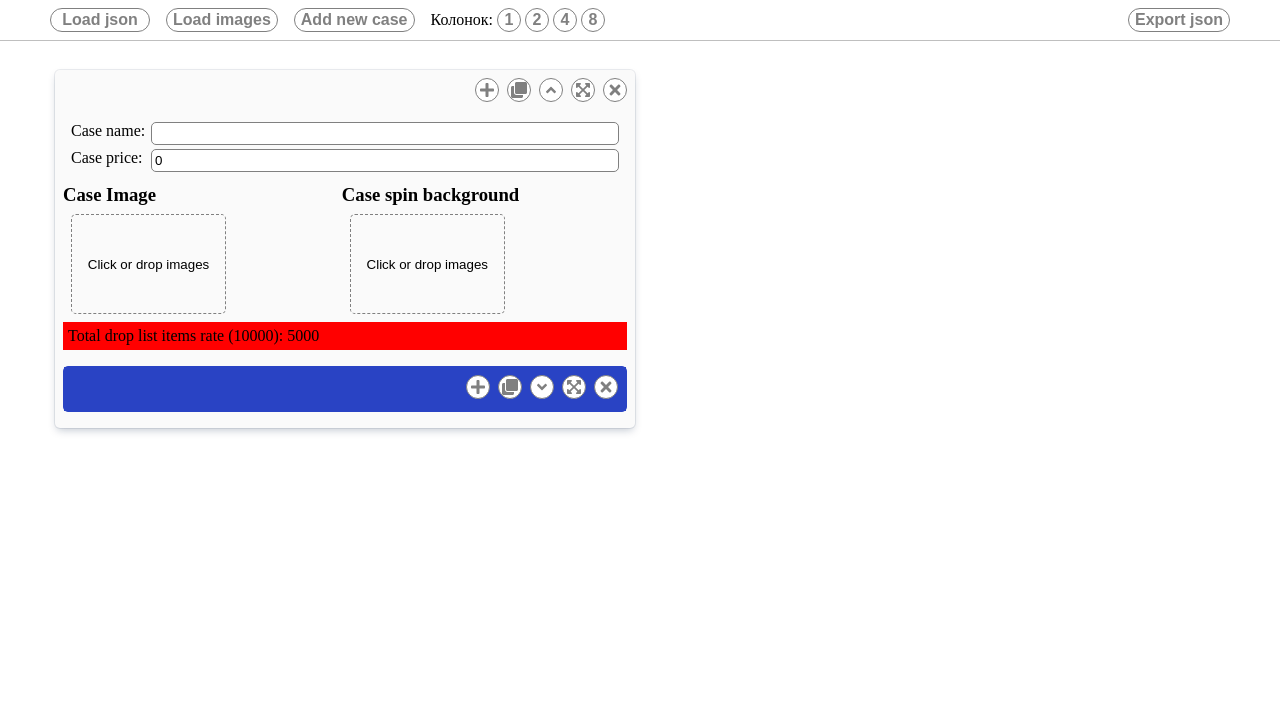
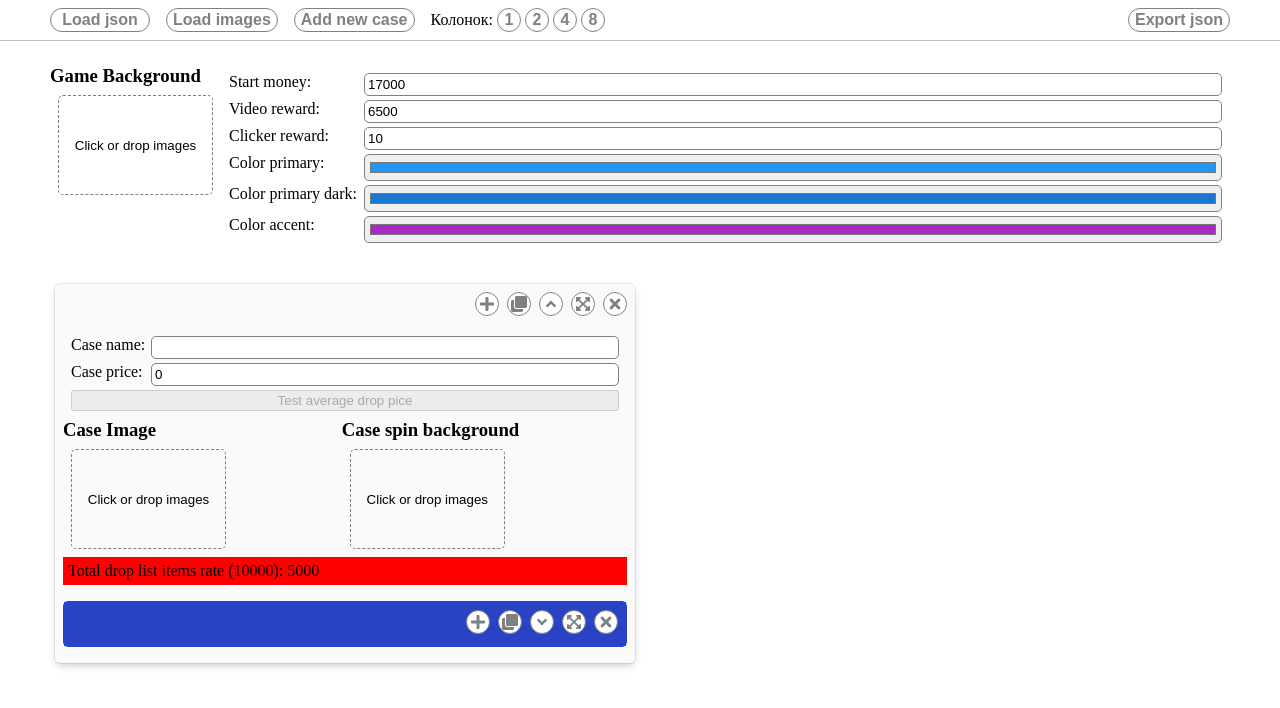
Before and after one commit to jinonensk/csc-front, a Vue app: page / in a window 1280 px wide. Shown: the top 708 px of the page. Built offline with nearby package versions, Linux system fonts and the light colour scheme.

Commit message:
add test average price

```diff
--- a/src/App.vue
+++ b/src/App.vue
@@ -1,44 +1,64 @@
 <template>
-  <header class="app__header">
-    <UiButton class="app__header-button" @click="handleLoadJsonClick">Load json</UiButton>
-    <UiButton class="app__header-button" @click="handleLoadImagesClick">Load images</UiButton>
-    <UiButton class="app__header-button" @click="handleAddNewCaseClick">Add new case</UiButton>
-    <div class="app__columns-select">
-      <p class="app__columns-select-title">Колонок:</p>
-      <UiFAIconCircleButton
-        class="app__columns-button"
-        title="Add new case"
-        @click="setColumnCount(1)"
-      >
-        1
-      </UiFAIconCircleButton>
-      <UiFAIconCircleButton
-        class="app__columns-button"
-        title="Add new case"
-        @click="setColumnCount(2)"
-      >
-        2
-      </UiFAIconCircleButton>
-      <UiFAIconCircleButton
-        class="app__columns-button"
-        title="Add new case"
-        @click="setColumnCount(4)"
-      >
-        4
-      </UiFAIconCircleButton>
-      <UiFAIconCircleButton
-        class="app__columns-button"
-        title="Add new case"
-        @click="setColumnCount(8)"
-      >
-        8
-      </UiFAIconCircleButton>
+  <AppHeader class="app__header" @change-columns-count="setColumnCount" />
+  <main class="app__main">
+    <div class="app__content-container">
+      <div class="app__content-image">
+        <h3>Game Background</h3>
+        <UiImageDropArea
+          :imageSrc="gameBackgroundSrc"
+          :is-show-image="!!gameBackgroundFile"
+          :imageAlt="app.gameBackground"
+          @delete="handleImageDelete"
+          @upload="handleImageUpload"
+        />
+      </div>
+      <div class="app__content-data">
+        <label class="app__input-label">
+          <p>Start money:</p>
+          <input type="text" :value="app.startMoney" @change="handleInputChange('startMoney')" />
+        </label>
+        <label class="app__input-label">
+          <p>Video reward:</p>
+          <input
+            type="text"
+            :value="app.rewardedVideoReward"
+            @change="handleInputChange($event, 'rewardedVideoReward')"
+          />
+        </label>
+        <label class="app__input-label">
+          <p>Clicker reward:</p>
+          <input
+            type="text"
+            :value="app.clickerReward"
+            @change="handleInputChange($event, 'clickerReward')"
+          />
+        </label>
+        <label class="app__input-label">
+          <p>Color primary:</p>
+          <input
+            type="color"
+            :value="app.themeColors.colorPrimary"
+            @change="handleColorInputChange($event, 'colorPrimary')"
+          />
+        </label>
+        <label class="app__input-label">
+          <p>Color primary dark:</p>
+          <input
+            type="color"
+            :value="app.themeColors.colorPrimaryDark"
+            @change="handleColorInputChange($event, 'colorPrimaryDark')"
+          />
+        </label>
+        <label class="app__input-label">
+          <p>Color accent:</p>
+          <input
+            type="color"
+            :value="app.themeColors.colorAccent"
+            @change="handleColorInputChange($event, 'colorAccent')"
+          />
+        </label>
+      </div>
     </div>
-    <UiButton class="app__header-button app__header-button--export" @click="handleExportJsonClick">
-      Export json
-    </UiButton>
-  </header>
-  <main class="app__main">
     <draggable
       :model-value="app.caseList"
       class="app__case-list"
@@ -59,21 +79,6 @@
       </template>
     </draggable>
   </main>
-  <input
-    ref="loadJson"
-    class="visually-hidden"
-    type="file"
-    accept="application/JSON"
-    @change="handleLoadJsonChange"
-  />
-  <input
-    ref="loadImages"
-    class="visually-hidden"
-    multiple
-    type="file"
-    accept="image/*"
-    @change="handleLoadImagesChange"
-  />
   <UiConfirmModal ref="modal" />
 </template>
 <script>
@@ -81,18 +86,18 @@ import { mapActions, mapState } from "vuex";
 import draggable from "vuedraggable";
 
 import CaseListItem from "@/components/CaseListItem.vue";
-import UiFAIconCircleButton from "@/components/ui-kit/UiFAIconCircleButton.vue";
-import UiButton from "@/components/ui-kit/UiButton.vue";
+import AppHeader from "@/components/AppHeader.vue";
 import UiConfirmModal from "@/components/ui-kit/UiConfirmModal.vue";
+import UiImageDropArea from "@/components/ui-kit/UiImageDropArea.vue";
 
 export default {
   name: "App",
   components: {
+    AppHeader,
     CaseListItem,
     draggable,
-    UiFAIconCircleButton,
-    UiButton,
     UiConfirmModal,
+    UiImageDropArea,
   },
   data() {
     return {
@@ -100,62 +105,36 @@ export default {
     };
   },
   computed: {
-    ...mapState(["app"]),
+    ...mapState(["app", "fileToFileNameMap"]),
+
+    gameBackgroundFile() {
+      const imageName = this.app.gameBackground;
+      return this.fileToFileNameMap[imageName];
+    },
+
+    gameBackgroundSrc() {
+      const file = this.gameBackgroundFile;
+      return file ? URL.createObjectURL(file) : this.app.gameBackground;
+    },
   },
   methods: {
     ...mapActions([
-      "setApp",
       "handleDraggableCaseListMoved",
-      "addFileToFileMap",
-      "addNewCase",
       "deleteCase",
       "copyCase",
+      "addFileToFileMap",
+      "updateAppData",
+      "updateAppColor",
     ]),
 
-    handleLoadJsonClick() {
-      this.$refs.loadJson.click();
+    handleInputChange(evt, fieldName) {
+      const { value } = evt.target;
+      this.updateAppData({ key: fieldName, value });
     },
 
-    handleLoadImagesClick() {
-      this.$refs.loadImages.click();
-    },
-
-    handleLoadJsonChange() {
-      const input = this.$refs.loadJson;
-      const { files } = input;
-      if (!files?.length) return;
-
-      const reader = new FileReader();
-      reader.onload = (event) => {
-        const jsonObj = JSON.parse(event.target.result);
-        this.setApp(jsonObj);
-      };
-
-      reader.readAsText(files[0]);
-
-      input.value = "";
-    },
-
-    handleLoadImagesChange() {
-      const input = this.$refs.loadImages;
-      const { files } = input;
-      if (!files?.length) return;
-
-      for (let i = 0; i < files.length; i++) {
-        this.addFileToFileMap({ file: files[i] });
-      }
-
-      input.value = "";
-    },
-
-    handleExportJsonClick() {
-      const dataStr = JSON.stringify(this.app);
-      const dataUri = `data:application/json;charset=utf-8,${encodeURIComponent(dataStr)}`;
-      const exportFileDefaultName = "data.json";
-      const linkElement = document.createElement("a");
-      linkElement.setAttribute("href", dataUri);
-      linkElement.setAttribute("download", exportFileDefaultName);
-      linkElement.click();
+    handleColorInputChange(evt, fieldName) {
+      const { value } = evt.target;
+      this.updateAppColor({ key: fieldName, value });
     },
 
     handleDraggableChange({ moved }) {
@@ -166,8 +145,13 @@ export default {
       this.columnsCount = count;
     },
 
-    handleAddNewCaseClick() {
-      this.addNewCase();
+    handleImageUpload(file) {
+      this.updateAppData({ key: "gameBackground", value: file.name });
+      this.addFileToFileMap({ file });
+    },
+
+    handleImageDelete() {
+      this.updateAppData({ key: "gameBackground", value: "" });
     },
 
     async handleRemoveCase(caseIdx) {
@@ -185,37 +169,37 @@ export default {
 </script>
 <style lang="scss" scoped>
 .app__header {
-  display: flex;
-  align-items: center;
   margin-bottom: 24px;
-  padding: 8px 50px;
-  border-bottom: 1px solid rgba(128, 128, 128, 0.5);
 }
 .app__main {
   display: flex;
   flex-direction: column;
   padding: 0 50px;
 }
+.app__content-container {
+  display: flex;
+  flex-wrap: wrap;
+  margin-bottom: 24px;
+}
+.app__content-data {
+  display: flex;
+  flex-direction: column;
+  justify-content: center;
+  flex-grow: 1;
+  min-width: 200px;
+  margin: 0 auto;
+  padding: 8px;
+}
+.app__input-label {
+  display: flex;
+  margin-bottom: 4px;
 
-.app__header-button {
-  margin-right: 16px;
-
-  &--export {
-    margin-left: auto;
-    margin-right: 0;
+  p {
+    min-width: 135px;
   }
-}
-
-.app__columns-select {
-  display: flex;
-  align-items: center;
-}
-.app__columns-select-title {
-  margin: 0;
-  margin-right: 4px;
-}
-.app__columns-button {
-  margin-right: 4px;
+  input {
+    width: 100%;
+  }
 }
 .app__case-list {
   display: grid;
--- /dev/null
+++ b/src/components/AppHeader.vue
@@ -0,0 +1,160 @@
+<template>
+  <header class="app-header">
+    <UiButton class="app-header__button" @click="handleLoadJsonClick">Load json</UiButton>
+    <UiButton class="app-header__button" @click="handleLoadImagesClick">Load images</UiButton>
+    <UiButton class="app-header__button" @click="handleAddNewCaseClick">Add new case</UiButton>
+    <div class="app-header__columns-select">
+      <p class="app-header__columns-select-title">Колонок:</p>
+      <UiFAIconCircleButton
+        class="app-header__columns-button"
+        title="Add new case"
+        @click="setColumnCount(1)"
+      >
+        1
+      </UiFAIconCircleButton>
+      <UiFAIconCircleButton
+        class="app-header__columns-button"
+        title="Add new case"
+        @click="setColumnCount(2)"
+      >
+        2
+      </UiFAIconCircleButton>
+      <UiFAIconCircleButton
+        class="app-header__columns-button"
+        title="Add new case"
+        @click="setColumnCount(4)"
+      >
+        4
+      </UiFAIconCircleButton>
+      <UiFAIconCircleButton
+        class="app-header__columns-button"
+        title="Add new case"
+        @click="setColumnCount(8)"
+      >
+        8
+      </UiFAIconCircleButton>
+    </div>
+    <UiButton class="app-header__button app-header__button--export" @click="handleExportJsonClick">
+      Export json
+    </UiButton>
+    <input
+      ref="loadJson"
+      class="visually-hidden"
+      type="file"
+      accept="application/JSON"
+      @change="handleLoadJsonChange"
+    />
+    <input
+      ref="loadImages"
+      class="visually-hidden"
+      multiple
+      type="file"
+      accept="image/*"
+      @change="handleLoadImagesChange"
+    />
+  </header>
+</template>
+<script>
+import { mapActions, mapState } from "vuex";
+
+import UiFAIconCircleButton from "@/components/ui-kit/UiFAIconCircleButton.vue";
+import UiButton from "@/components/ui-kit/UiButton.vue";
+
+export default {
+  name: "AppHeader",
+  components: {
+    UiFAIconCircleButton,
+    UiButton,
+  },
+  emits: {
+    changeColumnsCount: null,
+  },
+  computed: {
+    ...mapState(["app"]),
+  },
+  methods: {
+    ...mapActions(["setApp", "addFileToFileMap", "addNewCase"]),
+
+    setColumnCount(evt) {
+      this.$emit("change-columns-count", evt);
+    },
+
+    handleLoadJsonClick() {
+      this.$refs.loadJson.click();
+    },
+
+    handleLoadImagesClick() {
+      this.$refs.loadImages.click();
+    },
+
+    handleAddNewCaseClick() {
+      this.addNewCase();
+    },
+
+    handleLoadJsonChange() {
+      const input = this.$refs.loadJson;
+      const { files } = input;
+      if (!files?.length) return;
+
+      const reader = new FileReader();
+      reader.onload = (event) => {
+        const jsonObj = JSON.parse(event.target.result);
+        this.setApp(jsonObj);
+      };
+
+      reader.readAsText(files[0]);
+
+      input.value = "";
+    },
+
+    handleLoadImagesChange() {
+      const input = this.$refs.loadImages;
+      const { files } = input;
+      if (!files?.length) return;
+
+      for (let i = 0; i < files.length; i++) {
+        this.addFileToFileMap({ file: files[i] });
+      }
+
+      input.value = "";
+    },
+
+    handleExportJsonClick() {
+      const dataStr = JSON.stringify(this.app);
+      const dataUri = `data:application/json;charset=utf-8,${encodeURIComponent(dataStr)}`;
+      const exportFileDefaultName = "data.json";
+      const linkElement = document.createElement("a");
+      linkElement.setAttribute("href", dataUri);
+      linkElement.setAttribute("download", exportFileDefaultName);
+      linkElement.click();
+    },
+  },
+};
+</script>
+<style lang="scss" scoped>
+.app-header {
+  display: flex;
+  align-items: center;
+  padding: 8px 50px;
+  border-bottom: 1px solid rgba(128, 128, 128, 0.5);
+}
+.app-header__button {
+  margin-right: 16px;
+
+  &--export {
+    margin-left: auto;
+    margin-right: 0;
+  }
+}
+.app-header__columns-select {
+  display: flex;
+  align-items: center;
+}
+.app-header__columns-select-title {
+  margin: 0;
+  margin-right: 4px;
+}
+.app-header__columns-button {
+  margin-right: 4px;
+}
+</style>
--- a/src/components/CaseListItem.vue
+++ b/src/components/CaseListItem.vue
@@ -46,6 +46,7 @@
             @change="handleInputChange($event, 'casePrice')"
           />
         </label>
+        <button :disabled="!isValidRates" @click="testDropPrice">Test average drop pice</button>
       </div>
       <ul class="case-list-item__images-list">
         <li class="case-list-item__images-item">
@@ -69,10 +70,7 @@
           />
         </li>
       </ul>
-      <p
-        class="case-list-item__rate"
-        :class="{ 'case-list-item__rate--error': +totalDropListItemsRate !== 10000 }"
-      >
+      <p class="case-list-item__rate" :class="{ 'case-list-item__rate--error': !isValidRates }">
         Total drop list items rate (10000): {{ totalDropListItemsRate }}
       </p>
       <draggable
@@ -96,6 +94,7 @@
     </template>
   </div>
   <UiConfirmModal ref="modal" />
+  <UiConfirmModal ref="answerModal" hide-yes-button hide-no-button />
 </template>
 <script>
 import { mapActions, mapState } from "vuex";
@@ -105,6 +104,8 @@ import DropListItem from "@/components/DropListItem.vue";
 import UiFAIconCircleButton from "@/components/ui-kit/UiFAIconCircleButton.vue";
 import UiImageDropArea from "@/components/ui-kit/UiImageDropArea.vue";
 import UiConfirmModal from "@/components/ui-kit/UiConfirmModal.vue";
+
+import { getRandomValue } from "@/utils/get-random-value";
 
 export default {
   name: "CaseListItem",
@@ -131,6 +132,9 @@ export default {
     ...mapState(["fileToFileNameMap"]),
     totalDropListItemsRate() {
       return this.caseItem.dropList.reduce((acc, item) => acc + +item.rate, 0);
+    },
+    isValidRates() {
+      return +this.totalDropListItemsRate === 10000;
     },
   },
   methods: {
@@ -218,6 +222,52 @@ export default {
     handleCopyDropListItem(dropItemIdx) {
       this.copyDropListItem({ caseId: this.caseItem.id, dropItemIdx });
     },
+
+    testDropPrice() {
+      const MAX_PROB = 10000;
+      const TEST_RUN_COUNT = 1000;
+      let totalSell = 0;
+      // const log = [];
+      const cumulativeProbs = {};
+
+      let sum = 0;
+      this.caseItem.dropList.forEach((dropListItem) => {
+        const { rate, itemList } = dropListItem;
+        sum += +rate;
+        cumulativeProbs[sum] = itemList;
+      });
+
+      const cumulatimeProbEntris = Object.entries(cumulativeProbs);
+
+      for (let i = 0; i <= TEST_RUN_COUNT; i++) {
+        const prob = getRandomValue(0, MAX_PROB);
+        let resultItemList;
+
+        for (let j = 0; j < cumulatimeProbEntris.length; j++) {
+          const [key, value] = cumulatimeProbEntris[j];
+          if (prob <= key) {
+            resultItemList = value;
+            break;
+          }
+        }
+        // console.log(`${prob}: ${resultItemList}`);
+
+        const index = getRandomValue(0, resultItemList.length - 1);
+        const { itemPrice, name } = resultItemList[index];
+        if (!itemPrice) throw new Error(`No price, item: ${name}`);
+        // log.push(itemPrice);
+        totalSell += +itemPrice;
+      }
+
+      const result = Math.round(totalSell / TEST_RUN_COUNT);
+      // console.log("RESULT", log);
+      // console.log("cumulativeProbs", cumulativeProbs);
+      // console.log("cumulativeProbs", cumulativeProbs);
+      this.$refs.answerModal.open({
+        title: result,
+        text: `(average by ${TEST_RUN_COUNT} runs)`,
+      });
+    },
   },
 };
 </script>
--- a/src/components/ui-kit/UiConfirmModal.vue
+++ b/src/components/ui-kit/UiConfirmModal.vue
@@ -8,11 +8,12 @@
         @click="handleClose"
       />
       <h2 class="confirm-modal__title">{{ title }}</h2>
+      <p v-if="text" class="confirm-modal__text">{{ text }}</p>
       <ul class="confirm-modal__buttons">
-        <li>
+        <li v-if="!hideYesButton">
           <UiButton @click="handleConfirm">Yes</UiButton>
         </li>
-        <li>
+        <li v-if="!hideNoButton">
           <UiButton @click="handleClose">No</UiButton>
         </li>
       </ul>
@@ -28,12 +29,27 @@ export default {
     UiButton,
     UiFAIconCircleButton,
   },
+
+  props: {
+    hideYesButton: {
+      type: Boolean,
+      default: false,
+    },
+    hideNoButton: {
+      type: Boolean,
+      default: false,
+    },
+  },
+
   data() {
     return {
       isOpen: false,
       title: "Delete?",
+      text: "",
     };
   },
+
+  mounted() {},
 
   currentPopupController: null,
 
@@ -41,6 +57,9 @@ export default {
     isOpen(newVal) {
       if (newVal) {
         const hasScrollOnPage = this.checkPageScroll();
+
+        console.log(this.hideYesButton);
+        console.log(this.hideNoButton);
 
         document.addEventListener("keydown", this.handleEscClick);
         document.body.classList.add("popup-open");
@@ -54,8 +73,9 @@ export default {
   },
 
   methods: {
-    open({ title }) {
+    open({ title, text = "" }) {
       this.title = title;
+      this.text = text;
 
       let resolve;
       let reject;
@@ -117,7 +137,11 @@ export default {
 }
 .confirm-modal__title {
   text-align: center;
-  margin-bottom: auto;
+  margin: auto;
+}
+.confirm-modal__text {
+  text-align: center;
+  margin: auto;
 }
 .confirm-modal__buttons {
   display: flex;
--- a/src/store/state.js
+++ b/src/store/state.js
@@ -3,6 +3,22 @@ import { makeDraftCase } from "./helpers/make-draft-case";
 export default () => ({
   app: {
     caseList: [makeDraftCase()],
+    gameBackground: "0_FON.PNG",
+    menuType: "sideMenu",
+    spinSound: "",
+    dropSound: "",
+    musicBackground: "",
+    enableEconomic: true,
+    startMoney: "17000",
+    rewardedVideoReward: "6500",
+    clickerReward: "10",
+    name: "Call of Duty Case Simulator",
+    template: "caseSimulator",
+    themeColors: {
+      colorPrimary: "#2196f3",
+      colorPrimaryDark: "#1976D2",
+      colorAccent: "#a829c2",
+    },
   },
   fileToFileNameMap: {},
 });
--- /dev/null
+++ b/src/utils/get-random-value.js
@@ -0,0 +1,5 @@
+export const getRandomValue = (min, max) => {
+  min = Math.ceil(min);
+  max = Math.floor(max);
+  return Math.floor(Math.random() * (max - min + 1)) + min;
+};
```
Also changed, not shown: src/mock/example.json (+16 -0 lines), src/mock/mock.js (+19 -1 lines), src/store/actions.js (+8 -0 lines).
